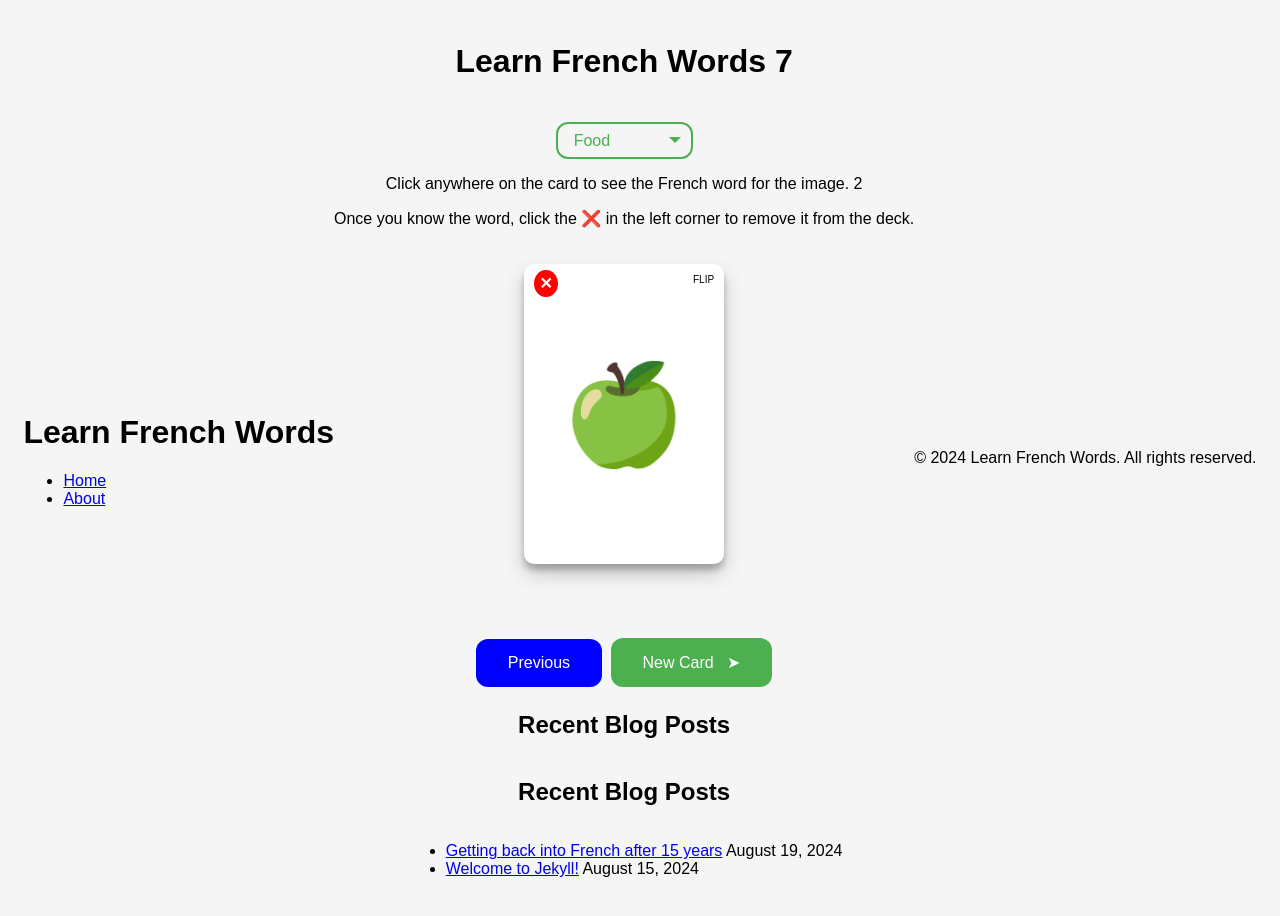
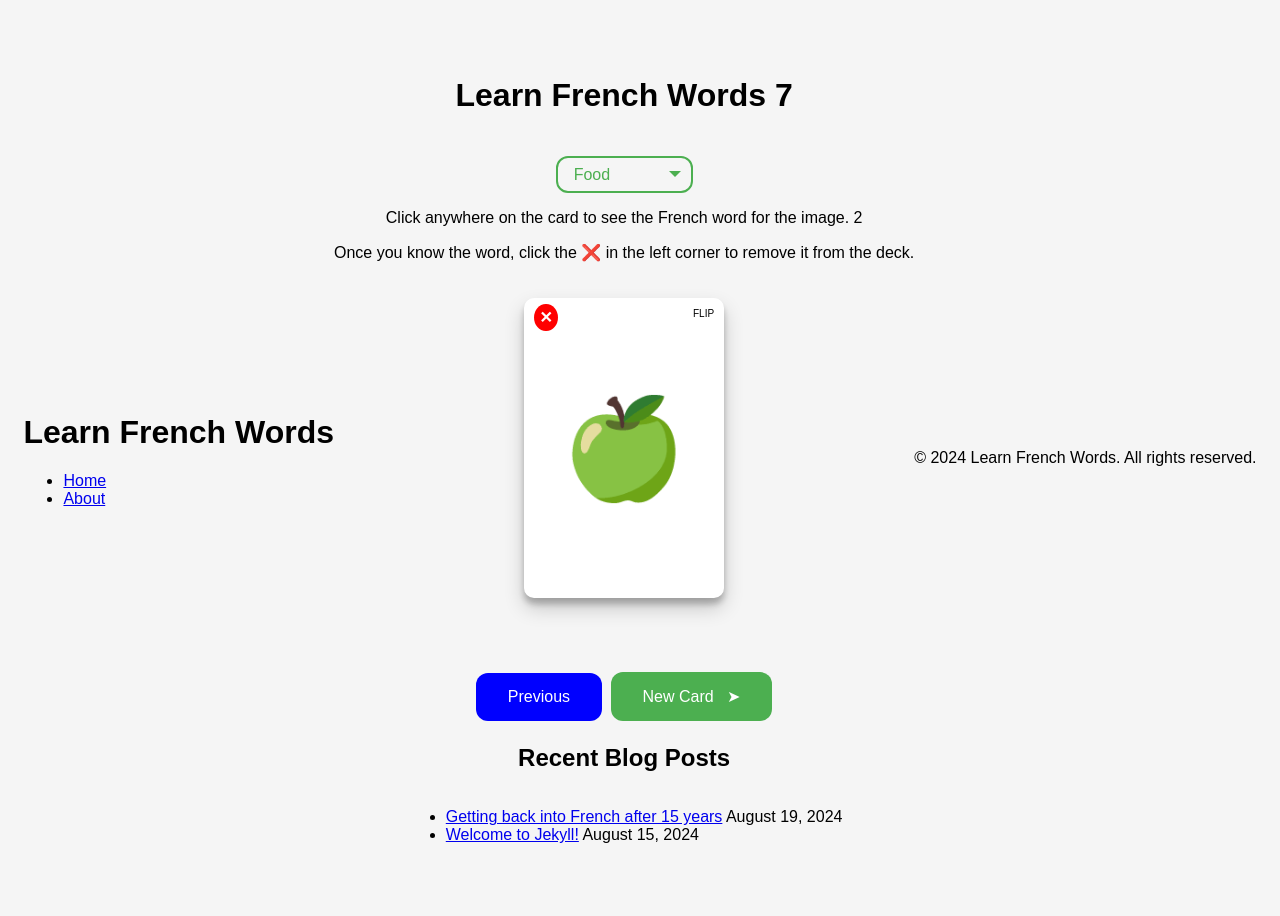
Before and after one commit to philiplynch/learnfrenchwords, a Jekyll site: the page built from index.html, in a window 1280 px wide. Built offline with Jekyll 4.4.1, drawn with Linux system fonts in a browser that asks for light colours.

Commit message:
Update index.html

```diff
--- a/index.html
+++ b/index.html
@@ -40,8 +40,6 @@ title: Learn French Words 7
 
 <h2>Recent Blog Posts</h2>
 
-<h2>Recent Blog Posts</h2>
-
 <ul>
   {% for post in site.posts %}
     <li>
```
